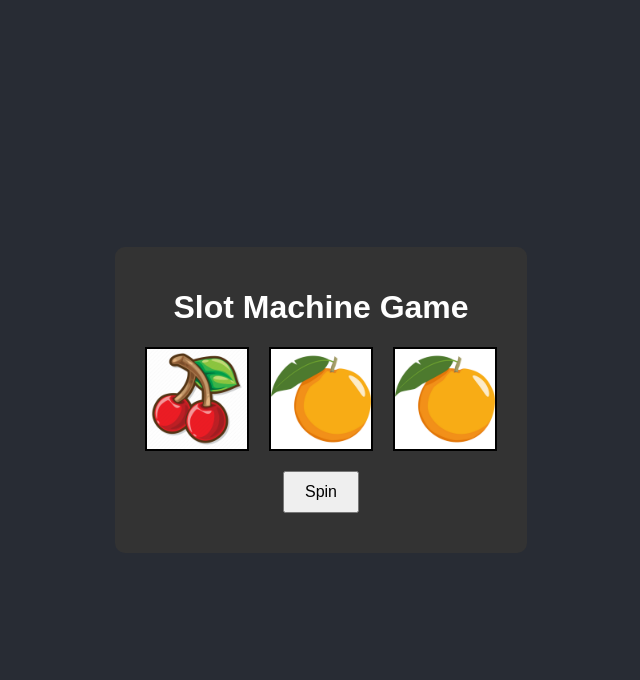
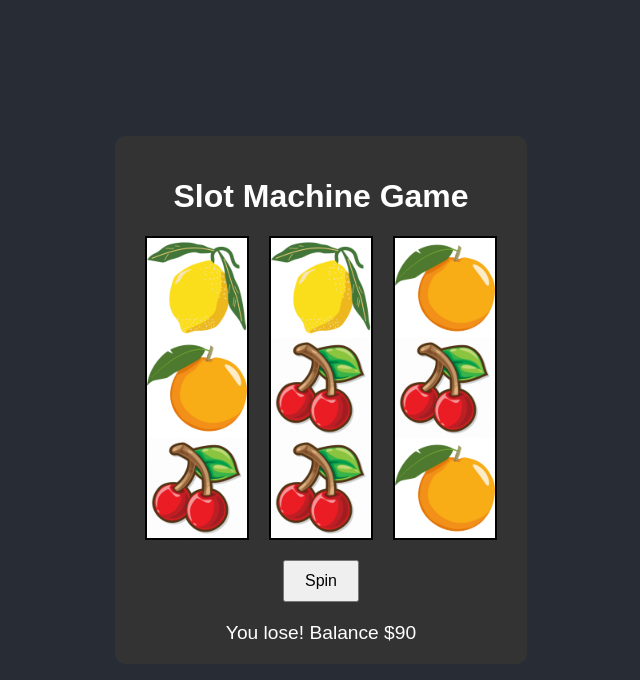
Before and after one commit to DTCoding01/ts-slot-machine, a website: page index.html in a window 1280 px wide. Both pictures are taken after a click on the button "Spin". Shown: the whole page, without its empty margins (319-959 px from the left). Drawn offline with Linux system fonts and the light colour scheme.

Commit message:
added animation and balance with win conditions

```diff
--- a/index.html
+++ b/index.html
@@ -10,12 +10,30 @@
     <div id="game-container">
       <h1>Slot Machine Game</h1>
       <div id="slot-machine">
-        <div class="reel" id="reel1"></div>
-        <div class="reel" id="reel2"></div>
-        <div class="reel" id="reel3"></div>
-      </div>
-      <button id="spin-button">Spin</button>
-      <div id="message"></div>
+        <div id="reel1" class="reel">
+            <div class="reel-images">
+                <img src="assets/cherry.png" alt="Cherry">
+                <img src="assets/lemon.png" alt="Lemon">
+                <img src="assets/orange.png" alt="Orange">
+            </div>
+        </div>
+        <div id="reel2" class="reel">
+            <div class="reel-images">
+                <img src="assets/cherry.png" alt="Cherry">
+                <img src="assets/lemon.png" alt="Lemon">
+                <img src="assets/orange.png" alt="Orange">
+            </div>
+        </div>
+        <div id="reel3" class="reel">
+            <div class="reel-images">
+                <img src="assets/cherry.png" alt="Cherry">
+                <img src="assets/lemon.png" alt="Lemon">
+                <img src="assets/orange.png" alt="Orange">
+            </div>
+        </div>
+    </div>
+    <button id="spin-button">Spin</button>
+    <div id="message">Hello</div>
     </div>
     <script src="src/index.js"></script>
   </body>
--- a/src/index.js
+++ b/src/index.js
@@ -11,17 +11,28 @@ class Fruit {
         return this.imagePath;
     }
 }
+const fruitTypes = [
+    new Fruit("Cherry", "../assets/cherry.png"),
+    new Fruit("Lemon", "../assets/lemon.png"),
+    new Fruit("Orange", "../assets/orange.png"),
+];
 class Reel {
     constructor() {
         this.fruits = [
-            new Fruit("Cherry", "../assets/cherry.png"),
-            new Fruit("Lemon", "../assets/lemon.png"),
-            new Fruit("Orange", "../assets/orange.png"),
+            this.getRandomFruit(),
+            this.getRandomFruit(),
+            this.getRandomFruit(),
         ];
     }
+    getRandomFruit() {
+        return fruitTypes[Math.floor(Math.random() * fruitTypes.length)];
+    }
     spin() {
-        const randomFruit = this.fruits[Math.floor(Math.random() * this.fruits.length)];
-        return randomFruit;
+        this.fruits.pop();
+        this.fruits.unshift(this.getRandomFruit());
+    }
+    getFruits() {
+        return this.fruits;
     }
 }
 class SlotMachine {
@@ -31,55 +42,70 @@ class SlotMachine {
             this.reels.push(new Reel());
         }
         this.spinDuration = 2000;
+        this.balance = 100;
+        this.payoutAmount = 50;
     }
-    spinReels() {
-        const spinResult = [];
-        for (let reel of this.reels) {
-            spinResult.push(reel.spin());
-        }
-        return spinResult;
-    }
-    displayResult(result) {
-        result.forEach((fruit, index) => {
+    displayReels() {
+        this.reels.forEach((reel, index) => {
             const reelElement = document.getElementById(`reel${index + 1}`);
             if (reelElement) {
                 reelElement.innerHTML = "";
-                const imageElement = document.createElement("img");
-                imageElement.src = fruit.getImagePath();
-                imageElement.alt = fruit.getName();
-                imageElement.style.width = "100px";
-                reelElement.appendChild(imageElement);
+                const reelImages = reel.getFruits().map((fruit) => {
+                    const imageElement = document.createElement("img");
+                    imageElement.src = fruit.getImagePath();
+                    imageElement.alt = fruit.getName();
+                    imageElement.style.width = "100px";
+                    return imageElement;
+                });
+                reelImages.forEach((img) => reelElement.appendChild(img));
             }
         });
     }
-    displayRandomFruits() {
-        let i = 0;
-        while (i < 3) {
-            const reelElement = document.getElementById(`reel${i + 1}`);
-            if (reelElement) {
-                const randomFruit = this.reels[i].spin();
-                reelElement.innerHTML = "";
-                const imageElement = document.createElement("img");
-                imageElement.src = randomFruit.getImagePath();
-                imageElement.alt = randomFruit.getName();
-                imageElement.style.width = "100px";
-                reelElement.appendChild(imageElement);
-                i++;
-            }
+    checkWin() {
+        const topRowWin = this.reels[0].getFruits()[0].getName() ===
+            this.reels[1].getFruits()[0].getName() &&
+            this.reels[0].getFruits()[0].getName() ===
+                this.reels[2].getFruits()[0].getName();
+        const middleRowWin = this.reels[0].getFruits()[1].getName() ===
+            this.reels[1].getFruits()[1].getName() &&
+            this.reels[0].getFruits()[1].getName() ===
+                this.reels[2].getFruits()[1].getName();
+        const bottomRowWin = this.reels[0].getFruits()[2].getName() ===
+            this.reels[1].getFruits()[2].getName() &&
+            this.reels[0].getFruits()[2].getName() ===
+                this.reels[2].getFruits()[2].getName();
+        return topRowWin || middleRowWin || bottomRowWin;
+    }
+    updateBalance(win) {
+        const messageElement = document.getElementById("message");
+        if (win) {
+            this.balance += this.payoutAmount;
+            if (messageElement)
+                messageElement.textContent = `You win! Balance $${this.balance}`;
+        }
+        else {
+            this.balance -= 10;
+            if (messageElement)
+                messageElement.textContent = `You lose! Balance $${this.balance}`;
         }
     }
-    play() {
-        const finalResult = this.spinReels();
+    animateReels() {
         let spins = 0;
-        const spinInterval = 100;
+        const spinInterval = 200;
         const spinAnimation = setInterval(() => {
-            this.displayRandomFruits();
+            this.reels.forEach((reel) => {
+                reel.spin();
+            });
+            this.displayReels();
             spins += spinInterval;
             if (spins >= this.spinDuration) {
                 clearInterval(spinAnimation);
-                this.displayResult(finalResult);
+                this.updateBalance(this.checkWin());
             }
         }, spinInterval);
+    }
+    play() {
+        this.animateReels();
     }
 }
 const game = new SlotMachine();
--- a/styles.css
+++ b/styles.css
@@ -24,15 +24,25 @@ body {
 
 .reel {
     width: 100px;
-    height: 100px;
+    height: 300px;
     margin: 0 10px;
     background-color: #fff;
     border: 2px solid #000;
-    display: flex;
-    justify-content: center;
-    align-items: center;
-    font-size: 2em;
-    color: #000;
+    overflow: hidden;
+    position: relative;
+}
+
+.reel img {
+    width: 100px;
+    height: 100px;
+    display: block;
+}
+
+.reel-images {
+    position: absolute;
+    top: 0;
+    left: 0;
+    transition: transform 0.5s ease-in-out;
 }
 
 #spin-button {
```
Also changed, not shown: src/index.ts (+74 -36 lines).
